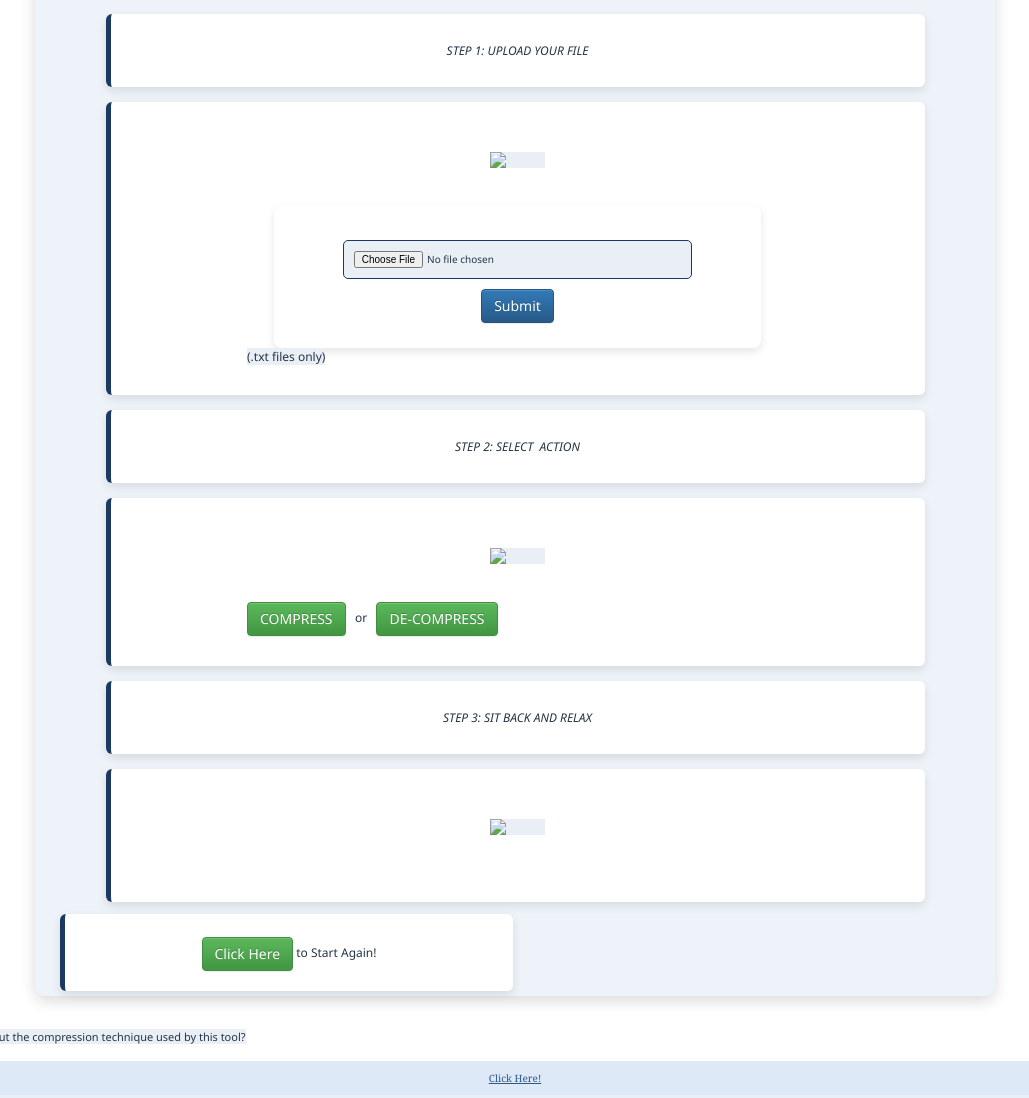
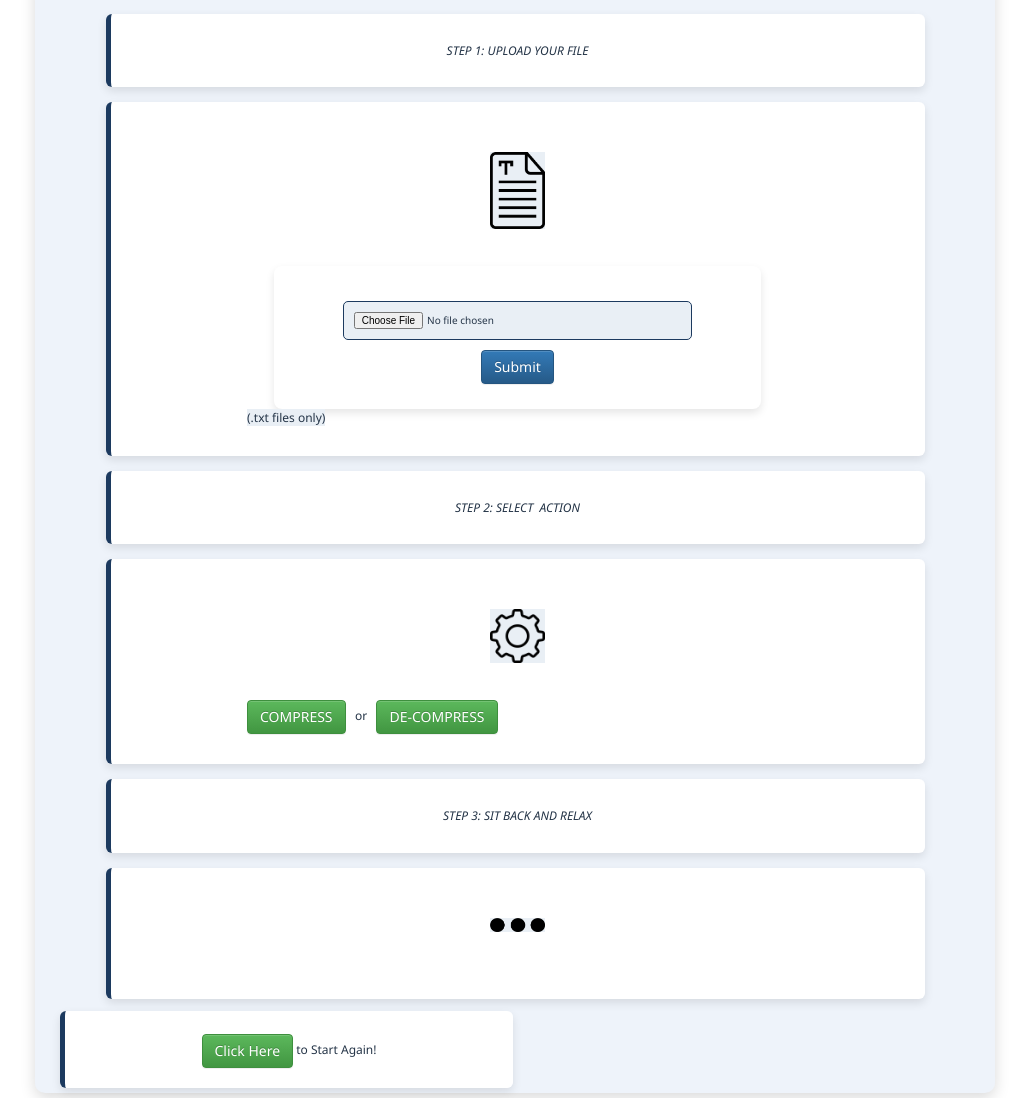
Before and after one commit to arna-28/cn, a plain HTML site: page index.html in a window 1280 px wide. Shown: the part 184-1282 px from the top of the page, without its empty margins (125-1154 px from the left). Drawn offline with nearby package versions, Linux system fonts and the light colour scheme.

Commit message:
Update index.html

```diff
--- a/index.html
+++ b/index.html
@@ -33,7 +33,7 @@
 		<!-- Latest compiled and minified JavaScript -->
 		<script src="https://cdn.jsdelivr.net/npm/bootstrap@3.3.7/dist/js/bootstrap.min.js" integrity="sha384-Tc5IQib027qvyjSMfHjOMaLkfuWVxZxUPnCJA7l2mCWNIpG9mGCD8wGNIcPD7Txa" crossorigin="anonymous"></script>
 		<div class="align" id="step1">
-			<img src="assets/text_file_icon1.png"  id="textImg">
+			<img src="text_file_icon1.png"  id="textImg">
 			<br>
 			<form method="post" enctype="multipart/form-data" class="form" id="fileform">
 				<input type="file" id="uploadfile"  class="input">
@@ -48,7 +48,7 @@
 		<h2 class="align">STEP 2: SELECT &nbspACTION</h2>
 		<div class="align" id="step2">
 			<!-- &emsp;&emsp;&emsp;&emsp; -->
-			<img src="assets/options_icon2.png" id="optionsImg">
+			<img src="options_icon2.png" id="optionsImg">
 			<br>
 			<button type="button" id="encode"  class="btn btn-success" >COMPRESS</button>
 			&nbsp or &nbsp;
@@ -59,7 +59,7 @@
 		</div>
 		<h2 class="align" >STEP 3: SIT BACK AND RELAX</h2>
 		<div class="align" id="step3" >
-			<img src="assets/wait_icon1.png" id="waitImg">
+			<img src="wait_icon1.png" id="waitImg">
 			<br>
 			<!-- Wait a moment -->
 		</div>
```
